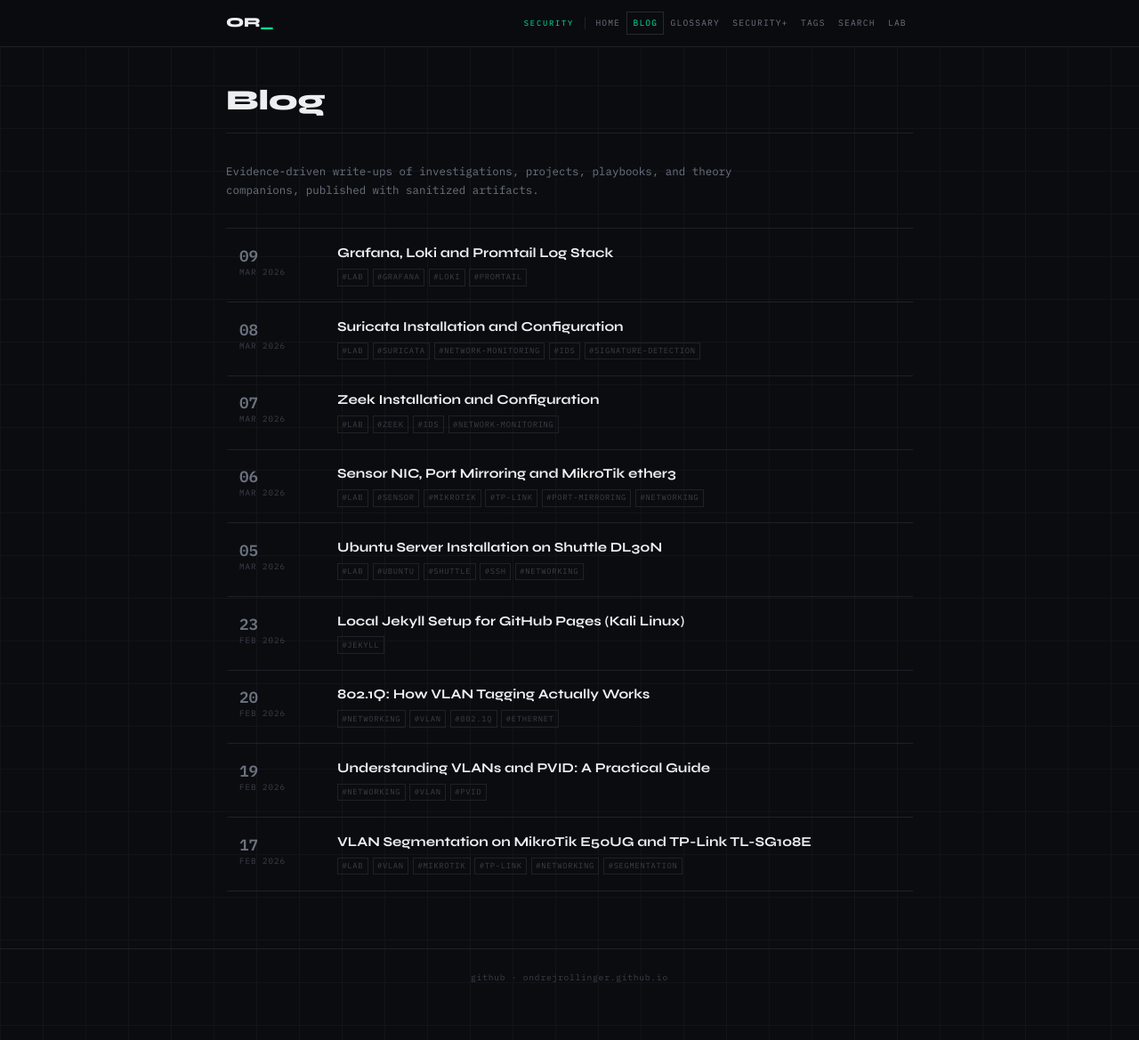
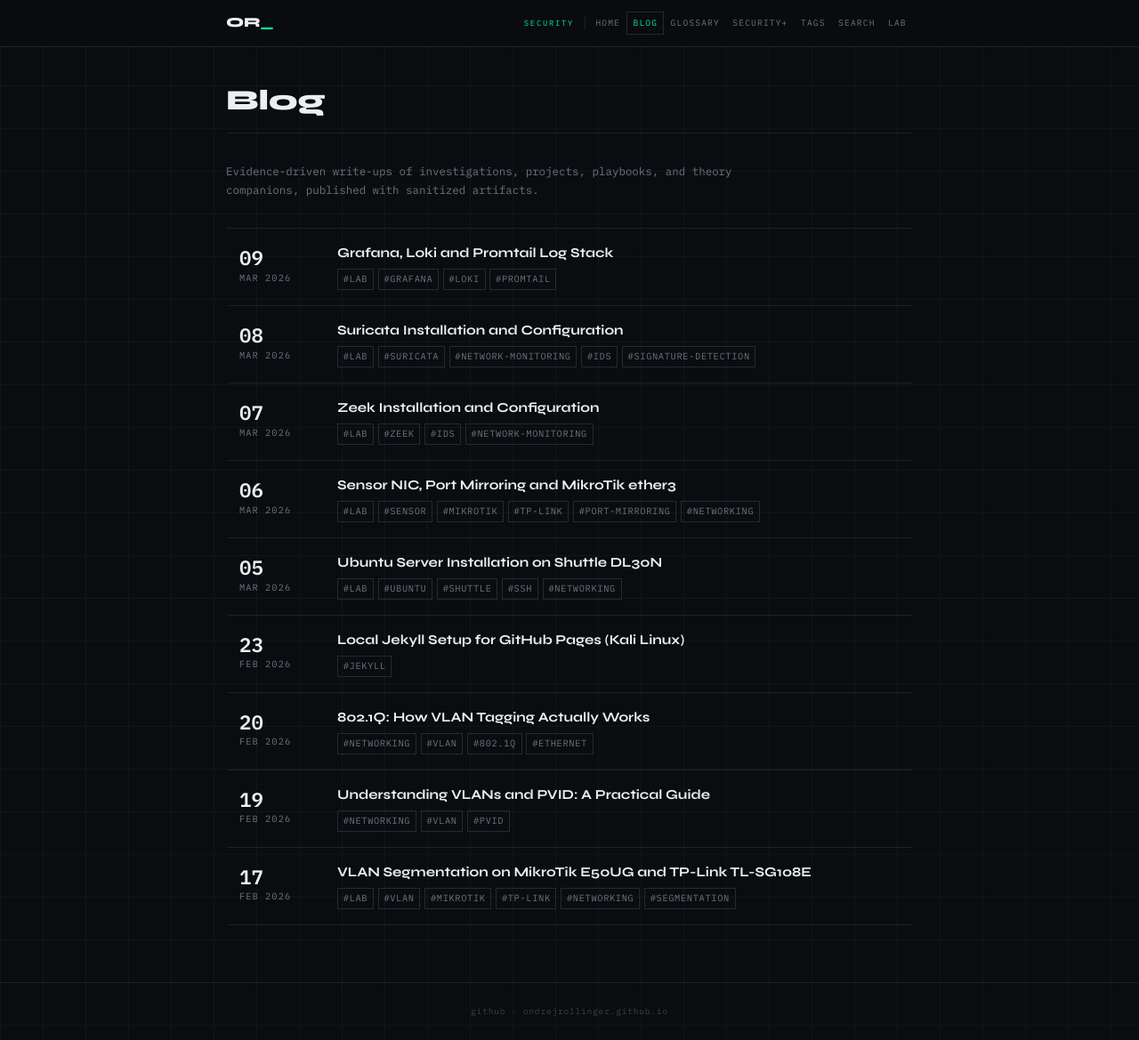
Before and after one commit to ondrejrollinger/ondrejrollinger.github.io, a Jekyll site: the page built from blog.html, in a window 1280 px wide and 1169 px high. Shown: the whole window at 89% size. Built offline with Jekyll 4.4.1, drawn with Linux system fonts in a browser that asks for light colours.

Commit message:
Improve readability of blog post dates and tags (#68)
- Date day: 1.1rem → 1.4rem, color var(--muted) → var(--text-bright)
- Date month: 0.58rem → 0.65rem, color var(--dim) → var(--muted)
- Tags: 0.55rem → 0.65rem, color var(--dim) → var(--muted), border var(--border) → var(--border-2), slightly more padding

https://claude.ai/code/session_01UtWcjra7fonPQYzJWXRMx8

Co-authored-by: Claude <noreply@anthropic.com>

```diff
--- a/assets/css/theme.css
+++ b/assets/css/theme.css
@@ -465,10 +465,10 @@ tr:hover td { background: var(--surface-2); }
 
 .post-list-date {
   font-family: var(--font-mono);
-  font-size: 0.6rem;
+  font-size: 0.65rem;
   letter-spacing: 0.06em;
   text-transform: uppercase;
-  color: var(--dim);
+  color: var(--muted);
   padding-top: 0.25rem;
   line-height: 1.4;
   white-space: nowrap;
@@ -476,19 +476,19 @@ tr:hover td { background: var(--surface-2); }
 
 .post-list-date .date-day {
   display: block;
-  font-size: 1.1rem;
+  font-size: 1.4rem;
   font-weight: 600;
-  color: var(--muted);
+  color: var(--text-bright);
   letter-spacing: 0;
   line-height: 1;
-  margin-bottom: 0.15rem;
+  margin-bottom: 0.2rem;
 }
 
 .post-list-date .date-month {
   display: block;
-  font-size: 0.58rem;
+  font-size: 0.65rem;
   letter-spacing: 0.1em;
-  color: var(--dim);
+  color: var(--muted);
 }
 
 .post-list-body { min-width: 0; }
@@ -518,12 +518,12 @@ tr:hover td { background: var(--surface-2); }
 /* ── Tags / chips ───────────────────────────────────────── */
 .post-tag {
   font-family: var(--font-mono);
-  font-size: 0.55rem;
-  letter-spacing: 0.08em;
+  font-size: 0.65rem;
+  letter-spacing: 0.06em;
   text-transform: uppercase;
-  color: var(--dim);
-  border: 1px solid var(--border);
-  padding: 0.15em 0.5em;
+  color: var(--muted);
+  border: 1px solid var(--border-2);
+  padding: 0.2em 0.55em;
   text-decoration: none;
   transition: color 0.2s, border-color 0.2s;
 }
```
